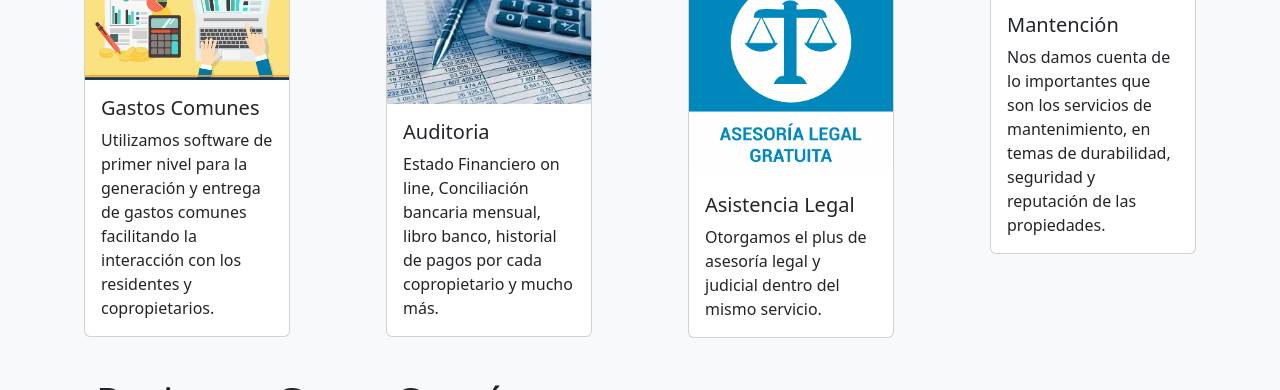
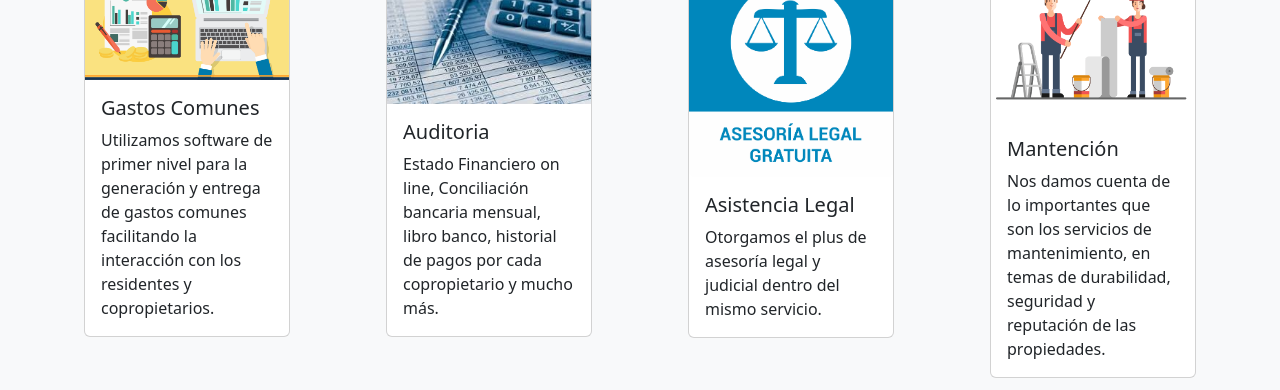
Before and after one commit to Cristian-1980/Landing, a plain HTML site: page index.html in a window 1280 px wide. Shown: the part 710-1100 px from the top of the page. Drawn offline with nearby package versions, Linux system fonts and the light colour scheme.

Commit message:
actualizacion de imagen

```diff
--- a/index.html
+++ b/index.html
@@ -94,7 +94,7 @@
                 </div>
                 <div class="col-12 mb-3 px-5 col-md-6 col-xl-3">
                     <div class="card">
-                        <img src="./img/mantención1.png"
+                        <img src="./img/mantencion1.png"
                             class="card-img-top" alt="...">
                         <div class="card-body">
                             <h5 class="card-title">Mantención</h5>
```
